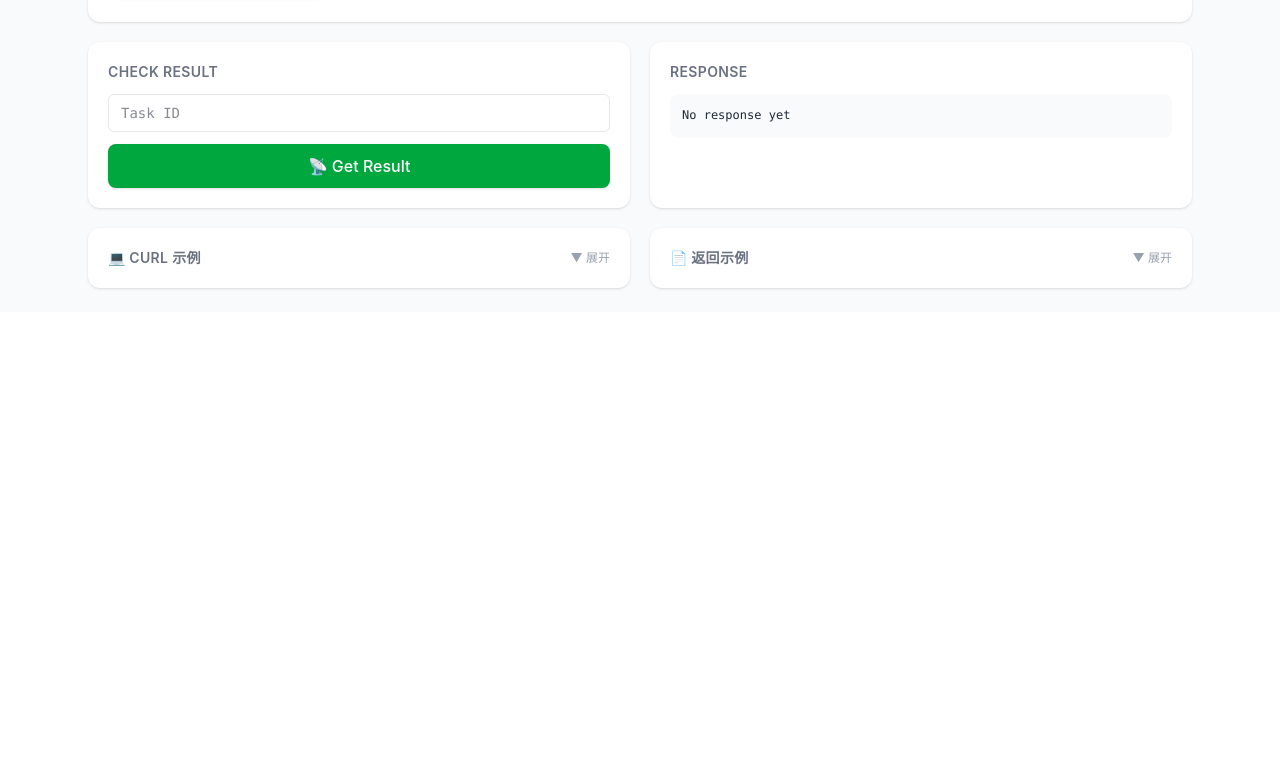
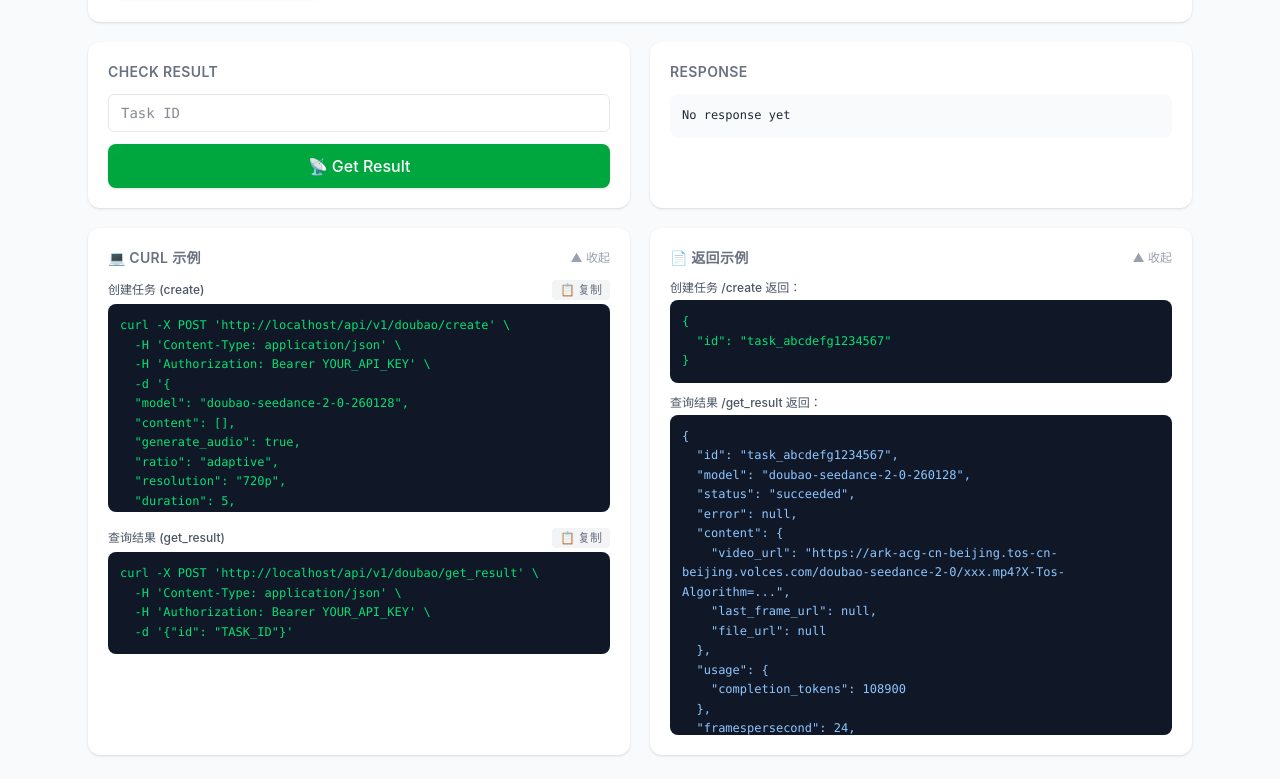
Before and after one commit to brucx/sd2_proxy, a React (Vite) app in the folder frontend/: page /playground in a window 1280 px wide. Shown: the part 831-1610 px from the top of the page. Before the commit the page ends 1143 px from the top, so only its background shows below. Built offline with nearby package versions, Linux system fonts and the light colour scheme.

Commit message:
feat: Make cURL and response example visible by default in Playground.

```diff
--- a/frontend/src/pages/Playground.tsx
+++ b/frontend/src/pages/Playground.tsx
@@ -32,8 +32,8 @@ function Playground() {
   const [loading, setLoading] = useState(false);
   const [showPreview, setShowPreview] = useState(false);
   const [showDocs, setShowDocs] = useState(false);
-  const [showCurl, setShowCurl] = useState(false);
-  const [showResponseExample, setShowResponseExample] = useState(false);
+  const [showCurl, setShowCurl] = useState(true);
+  const [showResponseExample, setShowResponseExample] = useState(true);
   const [curlCopied, setCurlCopied] = useState(false);
 
   const baseUrl = typeof window !== 'undefined' ? window.location.origin : '';
```
